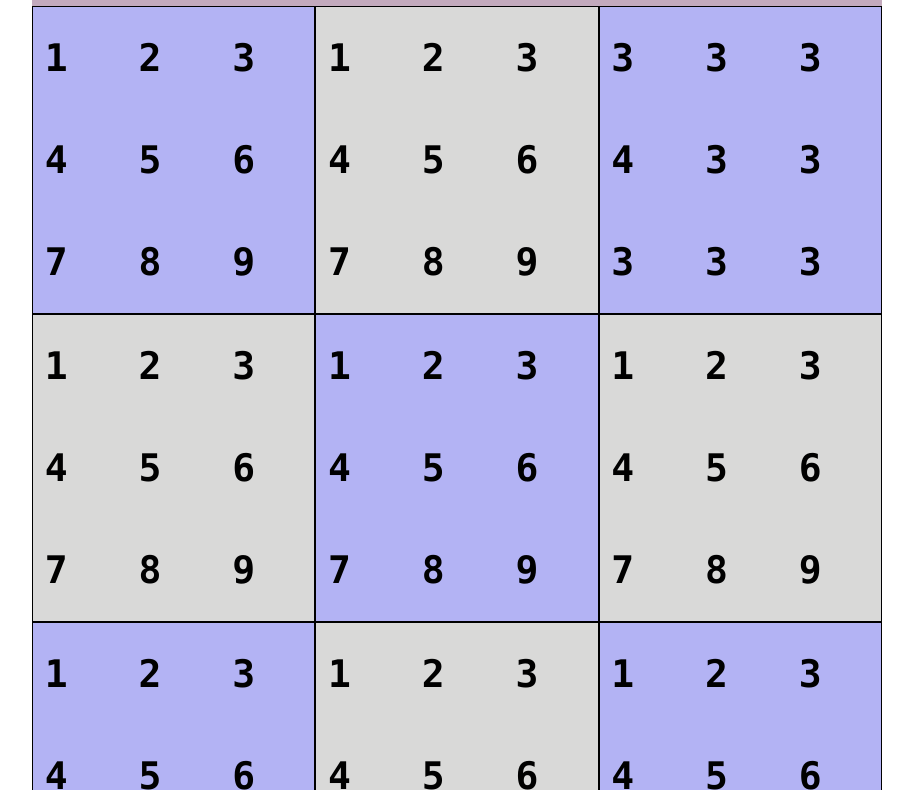
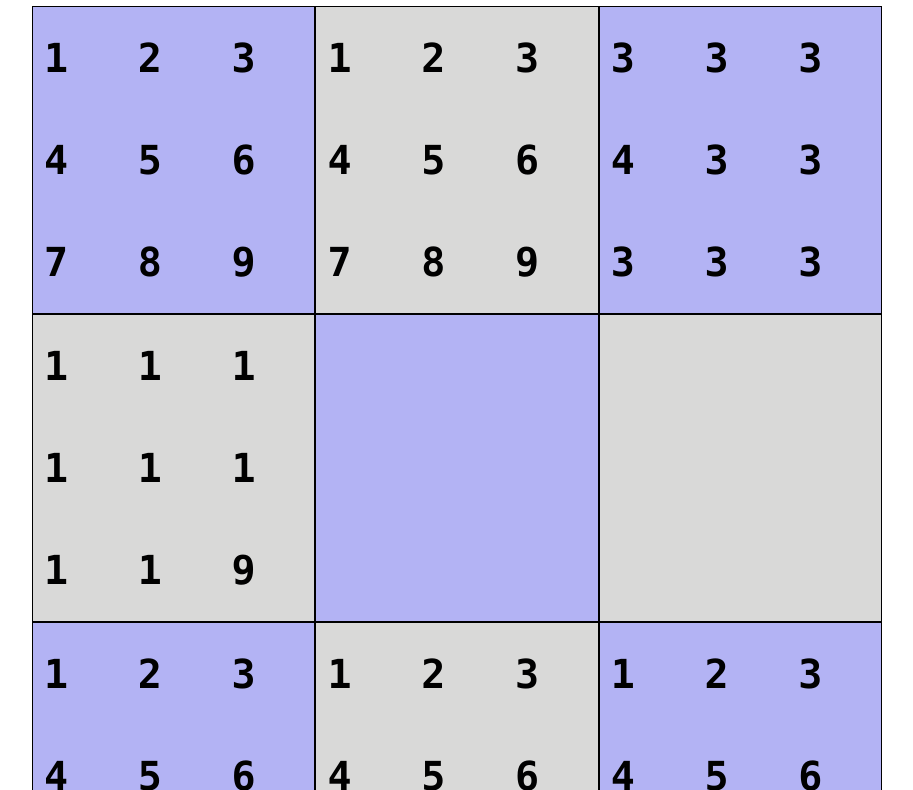
Before and after one commit to simplypstar/Milestone-Game-Project, a website: page index.html in a window 1280 px wide. Shown: the part 259-1049 px from the top of the page, without its empty margins (176-1089 px from the left). Drawn offline with nearby package versions, Linux system fonts and the light colour scheme.

Commit message:
End of class commit. More to come.

```diff
--- a/assets/scripts.css
+++ b/assets/scripts.css
@@ -4,20 +4,18 @@
     align-items: center;
     max-width: 850px;
     margin: 100px 200px;
-    background-color:rgb(195, 170, 189);
+    /* background-color:rgb(195, 170, 189);  */
 }
 
  #top-row, #middle-row, #bottom-row {
     display: grid;
-    /*grid-template-columns: repeat(3, auto);*/
     grid-template-columns: repeat(3, .5fr);
     width: 100%;
     border: 1px 1px 1px solid;
-    /*background-color:rgb(124, 124, 121);*/
  }
 
 
-    .col {
+ .col {
     display: grid;
     grid-template-columns: auto auto auto;
     box-sizing: content-box;
@@ -29,23 +27,20 @@
 
 input {
     text-align: center;
-    border: none;
-    /*font-family: Arial, Helvetica, sans-serif;*/
+    border: 1px;
     font-family: "Lucida Console", Courier, monospace;
-    font-size: 38px;
+    font-size: 40px;
     font-weight: bold;
-    /*margin-top: 5px;*/
     height: 100px;
     width:  45%;
-    /*background-color: rgb(128, 128, 95);*/
     margin: 0;
+    background: transparent;
 }
 
-/* Changes the background of a selected input field to yellow
+/* Changes the background of a selected input field to yellow */
 input:focus {
     background-color: rgb(248, 248, 73);
-  }*/
-
+  }
 
     /* Remove scroll arrows from input fields*/
     /* Chrome, Safari, Edge, Opera */
@@ -54,54 +49,28 @@ input:focus {
     -webkit-appearance: none;
 }
 
-#top-left-grid input, div {
+/* Set the bsckground color for the grids */
+#top-left-grid, #top-right-grid, #middle-center-grid,
+#bottom-left-grid, #bottom-right-grid {
     background-color:rgb(179, 179, 244);
 }
 
-#top-center-grid div, input {
+/* Set the bsckground color for the grids */
+#top-center-grid, #middle-left-grid, #middle-right-grid, #bottom-center-grid {
     background-color:rgb(217, 217, 216);
 }
 
-#top-right-grid input, div {
-    background-color:rgb(179, 179, 244);
-}
-
-#middle-left-grid div {
-    background-color:rgb(217, 217, 216);
-}
-
-#middle-center-grid input,div {
-    background-color:rgb(179, 179, 244);
-}
-
-#middle-right-grid div {
-    background-color:rgb(217, 217, 216);
-}
-
-#bottom-left-grid input, div {
-    background-color:rgb(179, 179, 244);
-}
-
-#bottom-center-grid div {
-    background-color:rgb(217, 217, 216);
-}
-
-#bottom-right-grid input, div {
-    background-color:rgb(179, 179, 244);
-}
-
-
-
+/* Set thee font formatting got the 'p' elements */
 p {
     font-family: 'Lucida Sans', 'Lucida Sans Regular', 'Lucida Grande', 'Lucida Sans Unicode', Geneva, Verdana, sans-serif;
     font-size: 22px;
     line-height: 1px;
     margin-bottom: 30px;
     font-weight: bold;
-
 }
 
 button {
+    +
     display: grid;
     background-color: rgb(117, 168, 219);
     border: none;
@@ -117,13 +86,3 @@ button {
     position: relative;
 
 }
-
-/* Changes the background of a selected input field to yellow*/
-input:focus {
-    background-color: rgb(243, 243, 54);
-}
-
-
-/* div + button {
-    background-color: white;
-} */
--- a/assets/scripts2.css
+++ /dev/null
@@ -1,28 +0,0 @@
-/*   */
-
-#top-left, #top-middle, #top-right {     /*.top-grid-container, */
-    display: grid;
-    /*grid-template-columns: auto auto auto;*/
-    grid-template-columns: repeat(3, 1fr);
-    background-color:rgb(92, 133, 82);
-    /*padding: 1px;*/
-    border: 1px 1px 1px solid;
-    width: 25%;
-}
-
-.col {           /*.grid-item, */
-    background-color: rgba(175, 150, 150, 0.8);
-    border: 1px solid rgba(0, 0, 0.8);
-    /*padding: 1em;*/
-    font-size: 30px;
-    text-align: center;
-}
-
-input {
-    text-align: center;
-    border: none;
-    font-family: Arial, Helvetica, sans-serif;
-    font-size: 30px;
-    margin-top: auto;
-
-}
--- a/assets/scripts3.css
+++ /dev/null
@@ -1,32 +0,0 @@
-/*   */
-
-#main-grid, #main-grid2, #main-grid3 {
-    display: grid;
-    /*grid-template-columns: repeat(3, 3, 3);*/
-    grid-template-columns: repeat(3, 1fr);
-    width: 33%;                                                                                                                                                                                                                                                                                                                                                                                                                                                                                                            box-sizing: border-box;
-    border: 1px 1px 1px solid;
-    background-color:rgb(68, 66, 152);
-}
-
-
-.col1, .col2, .col3 {
-    display: grid;
-    grid-template-columns: auto auto auto;
-    box-sizing: content-box;
-    border: .05px solid rgba(1, 1, 1);
-    box-sizing: border-box;
-    width: 100%;
-    border: solid 1px;
-}
-
-
-input {
-    text-align: center;
-    border: solid;
-    font-family: Arial, Helvetica, sans-serif;
-    font-size: 36px;
-   /*margin-top: 5px;*/
-    /*size: .05px;*/
-    /*height:auto;*/
-}
--- a/index.html
+++ b/index.html
@@ -10,139 +10,171 @@
     <!-- Script source from w3Schools (https://www.w3schools.com/jquery/tryit.asp?filename=tryjquery_event_click ) -->
     <script src="https://ajax.googleapis.com/ajax/libs/jquery/3.6.4/jquery.min.js"></script>
 </head>
-<body>
+<body onclick="getActiveInputField()">
 <div class="pageContent">
-    <h1>Sudoku The Easy Way</h1>
+    <h1>Play Sudoku The Easy Way</h1>
     <h2>Click here to learn how to play Sudoku</h2>
     <h1>Have fun!</h1>
     <div id="top-row">
         <div id="top-left-grid" class="col">
             <div class="position-1">
-                <input type="number" id="top-left-position1" min="1" max="9" value="1"
-                onclick="this.value = ' '"/>
+                <input type="number" id="top-left-position1" min="1" max="9" value="1">
             </div>
             <div class="position-2">
                 <input type="number" id="top-left-position2" min="1" max="9" value="2">
             </div>
             <div class="position-3">
-                <input type="number" min="1" max="9" value="3">
+                <input type="number" id="top-left-position3" min="1" max="9" value="3">
             </div>
             <div class="position-4">
-                <input type="number" min="1" max="9" value="4">
+                <input type="number" id="top-left-position4" min="1" max="9" value="4">
             </div>
             <div class="position-5">
-                <input type="number" min="1" max="9" value="5">
+                <input type="number" id="top-left-position5" min="1" max="9" value="5">
             </div>
             <div class="position-6">
-                <input type="number" min="1" max="9" value="6">
+                <input type="number" id="top-left-position6" min="1" max="9" value="6">
             </div>
             <div class="position-7">
-                <input type="number" min="1" max="9" value="7">
+                <input type="number" id="top-left-position7" min="1" max="9" value="7">
             </div>
             <div class="position-8">
-                <input type="number" min="1" max="9" value="8">
+                <input type="number" id="top-left-position8" min="1" max="9" value="8">
             </div>
             <div class="position-9">
-                <input type="number" min="1" max="9" value="9">
+                <input type="number" id="top-left-position9" min="1" max="9" value="9">
             </div>
         </div>
 
         <div id="top-center-grid" class="col">
             <div class="position-1">
-                <input type="number" min="1" max="9" value="1">
+                <input type="number" id="top-center-position1" min="1" max="9" value="1">
             </div>
             <div class="position-2">
-                <input type="number" min="1" max="9" value="2">
+                <input type="number" id="top-center-position2" min="1" max="9" value="2">
             </div>
             <div class="position-3">
-                <input type="number" min="1" max="9" value="3">
+                <input type="number" id="top-center-position3" min="1" max="9" value="3">
             </div>
             <div class="position-4">
-                <input type="number" min="1" max="9" value="4">
+                <input type="number"id="top-center-position4"  min="1" max="9" value="4">
             </div>
             <div class="position-5">
-                <input type="number" min="1" max="9" value="5">
+                <input type="number" id="top-center-position5" min="1" max="9" value="5">
             </div>
             <div class="position-6">
-                <input type="number" min="1" max="9" value="6">
+                <input type="number" id="top-center-position6" min="1" max="9" value="6">
             </div>
             <div class="position-7">
-                <input type="number" min="1" max="9" value="7">
+                <input type="number" id="top-center-position7" min="1" max="9" value="7">
             </div>
             <div class="position-8">
-                <input type="number" min="1" max="9" value="8">
+                <input type="number" id="top-center-position8" min="1" max="9" value="8">
             </div>
             <div class="position-9">
-                <input type="number" min="1" max="9" value="9">
+                <input type="number" id="top-center-position9" min="1" max="9" value="9">
             </div>
         </div>
 
         <div id="top-right-grid" class="col">
             <div class="position-1">
-                <input type="number" min="1" max="9" value="3">
+                <input type="number" id="top-right-position1" min="1" max="9" value="3">
             </div>
             <div class="position-2">
-                <input type="number" min="1" max="9" value="3">
+                <input type="number" id="top-right-position2" min="1" max="9" value="3">
             </div>
             <div class="position-3">
-                <input type="number" min="1" max="9" value="3">
+                <input type="number" id="top-right-position3" min="1" max="9" value="3">
             </div>
             <div class="position-4">
-                <input type="number" min="1" max="9" value="4">
+                <input type="number" id="top-right-position4" min="1" max="9" value="4">
             </div>
             <div class="position-5">
-                <input type="number" min="1" max="9" value="3">
+                <input type="number" id="top-right-position5" min="1" max="9" value="3">
             </div>
             <div class="position-6">
-                <input type="number" min="1" max="9" value="3">
+                <input type="number" id="top-right-position6" min="1" max="9" value="3">
             </div>
             <div class="position-7">
-                <input type="number" min="1" max="9" value="3">
+                <input type="number" id="top-right-position7" min="1" max="9" value="3">
             </div>
             <div class="position-8">
-                <input type="number" min="1" max="9" value="3">
+                <input type="number" id="top-right-position8" min="1" max="9" value="3">
             </div>
-            <div clastype="number" mins="position-9">
-                <input type="number" min="1" max="9" value="3">
+            <div class="position-9">
+                <input type="number" id="top-right-position9" min="1" max="9" value="3">
             </div>
         </div>
     </div>
 
    <div id="middle-row">
         <div id="middle-left-grid" class="col">
-            <div class="item4"><input type="number" min="1" max="9" value="1"></div>
-            <div class="item4"><input type="number" min="1" max="9" value="2"></div>
-            <div class="item4"><input type="number" min="1" max="9" value="3"></div>
-            <div class="item4"><input type="number" min="1" max="9" value="4"></div>
-            <div class="item4"><input type="number" min="1" max="9" value="5"></div>
-            <div class="item4"><input type="number" min="1" max="9" value="6"></div>
-            <div class="item4"><input type="number" min="1" max="9" value="7"></div>
-            <div class="item4"><input type="number" min="1" max="9" value="8"></div>
-            <div class="item4"><input type="number" min="1" max="9" value="9"></div>
+            <div class="position1">
+                <input type="number" id="middle-left-position1" min="1" max="9" value="1">
+            </div>
+            <div class="position2">
+                <input type="number" id="middle-left-position2" min="1" max="9" value="1">
+            </div>
+            <div class="position3">
+                <input type="number" id="middle-left-position3" min="1" max="9" value="1">
+            </div>
+            <div class="position4">
+                <input type="number" id="middle-left-position4" min="1" max="9" value="1">
+            </div>
+            <div class="position5">
+                <input type="number" id="middle-left-position5" min="1" max="9" value="1">
+            </div>
+            <div class="position6">
+                <input type="number" id="middle-left-position6" min="1" max="9" value="1">
+            </div>
+            <div class="position7">
+                <input type="number" id="middle-left-position7" min="1" max="9" value="1">
+            </div>
+            <div class="position8">
+                <input type="number" id="middle-left-position8" min="1" max="9" value="1">
+            </div>
+            <div class="position9">
+                <input type="number" id="middle-left-position9" min="1" max="9" value="9">
+            </div>
+
         </div>
 
         <div id="middle-center-grid" class="col">
-            <div class="item5"><input type="number" min="1" max="9" value="1"></div>
-            <div class="item5"><input type="number" min="1" max="9" value="2"></div>
-            <div class="item5"><input type="number" min="1" max="9" value="3"></div>
-            <div class="item5"><input type="number" min="1" max="9" value="4"></div>
-            <div class="item5"><input type="number" min="1" max="9" value="5"></div>
-            <div class="item5"><input type="number" min="1" max="9" value="6"></div>
-            <div class="item5"><input type="number" min="1" max="9" value="7"></div>
-            <div class="item5"><input type="number" min="1" max="9" value="8"></div>
-            <div class="item5"><input type="number" min="1" max="9" value="9"></div>
+            <div class="position1">
+                <input type="number" id="middle-center-position1" min="1" max="9" value="">
+             </div>
+            <div class="position2">
+                <input type="number" id="middle-center-position2" min="1" max="9" value="">
+             </div>
+            <div class="position3">
+                <input type="number" id="middle-center-position3" min="1" max="9" value="">
+             </div>
+            <div class="position4">
+                <input type="number" id="middle-center-position4" min="1" max="9" value="">
+             </div>
+            <div class="position5">
+                <input type="number" id="middle-center-position5" min="1" max="9" value="">
+             </div>
+            <div class="position6">
+                <input type="number" id="middle-center-position6" min="1" max="9" value="">
+             </div>
+            <div class="position7">
+                <input type="number" id="middle-center-position7" min="1" max="9" value="">
+             </div>
+            <div class="position8">
+                <input type="number" id="middle-center-position8" min="1" max="9" value="">
+             </div>
+            <div class="position9">
+                <input type="number" id="middle-center-position9" min="1" max="9" value="">
+             </div>
+
         </div>
 
         <div id="middle-right-grid" class="col">
-            <div class="item6"><input type="number" min="1" max="9" value="1"></div>
-            <div class="item6"><input type="number" min="1" max="9" value="2"></div>
-            <div class="item6"><input type="number" min="1" max="9" value="3"></div>
-            <div class="item6"><input type="number" min="1" max="9" value="4"></div>
-            <div class="item6"><input type="number" min="1" max="9" value="5"></div>
-            <div class="item6"><input type="number" min="1" max="9" value="6"></div>
-            <div class="item6"><input type="number" min="1" max="9" value="7"></div>
-            <div class="item6"><input type="number" min="1" max="9" value="8"></div>
-            <div class="item6"><input type="number" min="1" max="9" value="9"></div>
+            <div class="position1">
+                <input type="number" id="middle-center-position9" min="1" max="9" value="">
+            </div>
+
         </div>
     </div>
 
@@ -184,7 +216,7 @@
         </div>
     </div>
 
-<br><br><br>
+
 
 <p>Select an empty space on the Suduko board then select the button that</p>
 <p>corresponds with the number. This will enter the number into the vacant</p>
@@ -204,7 +236,7 @@
 <!--</div> -->
 
 
-<p id="demo1"></p>
+<p id="demo"></p>
 <p id="demo2"></p>
 <p id="demo3"></p>
 <p id="demo4"></p>
@@ -215,18 +247,9 @@
 <p id="demo9"></p>
 
 
-<p></p>
-<p></p>
+
 </div>
-<p></p>
-<p></p>
-<p></p>
-<p></p>
-<p id="demoNumb"></p>
-<p>This is the end of the page</p>
-<p>This is the enf of the page</p>
-<p></p>
-<p></p>
+
 
 
 
```
Also changed, not shown: assets/index.js (+6 -70 lines), index2.html (deleted, +0 -54 lines), index3.html (deleted, +0 -133 lines), README.md.
